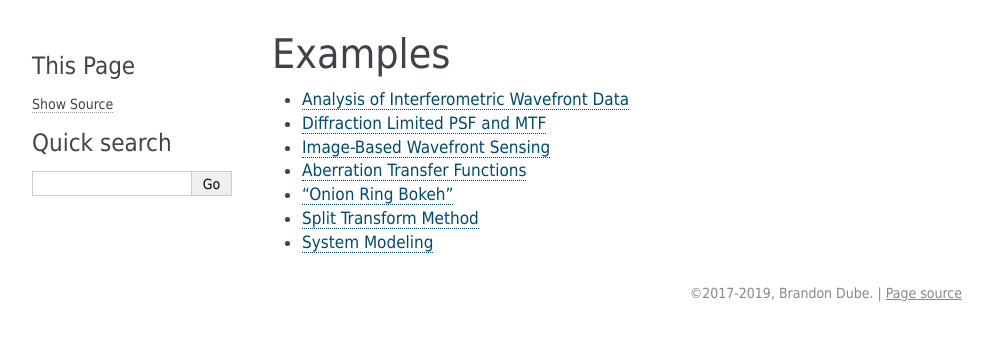
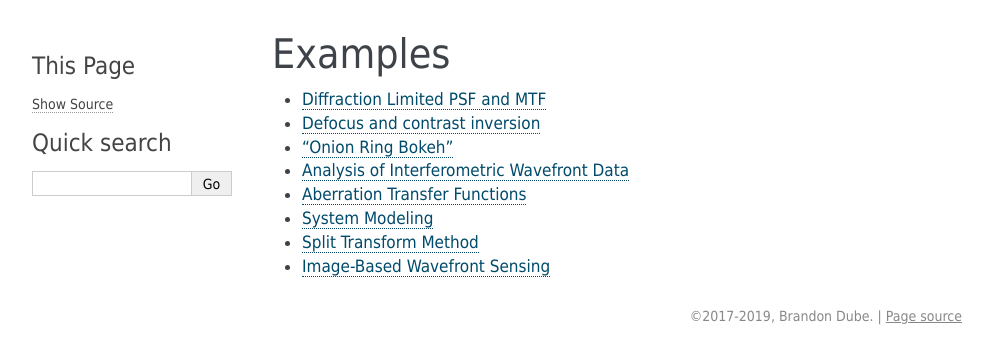
Before and after one commit to brandondube/prysm, a Sphinx documentation site: the page built from docs/source/examples/index.rst, in a window 1280 px wide. Shown: the top 364 px of the page, without its empty margins (148-1141 px from the left). Built offline with Sphinx 7.4.7, drawn with Linux system fonts in a browser that asks for light colours.

Commit message:
+ contrast inversion example

```diff
--- a/docs/source/examples/index.rst
+++ b/docs/source/examples/index.rst
@@ -5,10 +5,11 @@ Examples
 .. toctree::
    :maxdepth: 1
 
+   Diffraction Limited PSF and MTF.ipynb
+   Defocus and Contrast Inversion.ipynb
+   Onion Ring Bokeh.ipynb
    Analysis of Interferometric Wavefront Data.ipynb
-   Diffraction Limited PSF and MTF.ipynb
+   Numerically Calculated Aberration Transfer Function.ipynb
+   System Model.ipynb
+   Split Transform Method.ipynb
    Image-Based Wavefront Sensing.ipynb
-   Numerically Calculated Aberration Transfer Function.ipynb
-   Onion Ring Bokeh.ipynb
-   Split Transform Method.ipynb
-   System Model.ipynb
```
Also changed, not shown: docs/source/examples/Defocus and Contrast Inversion.ipynb (added).
